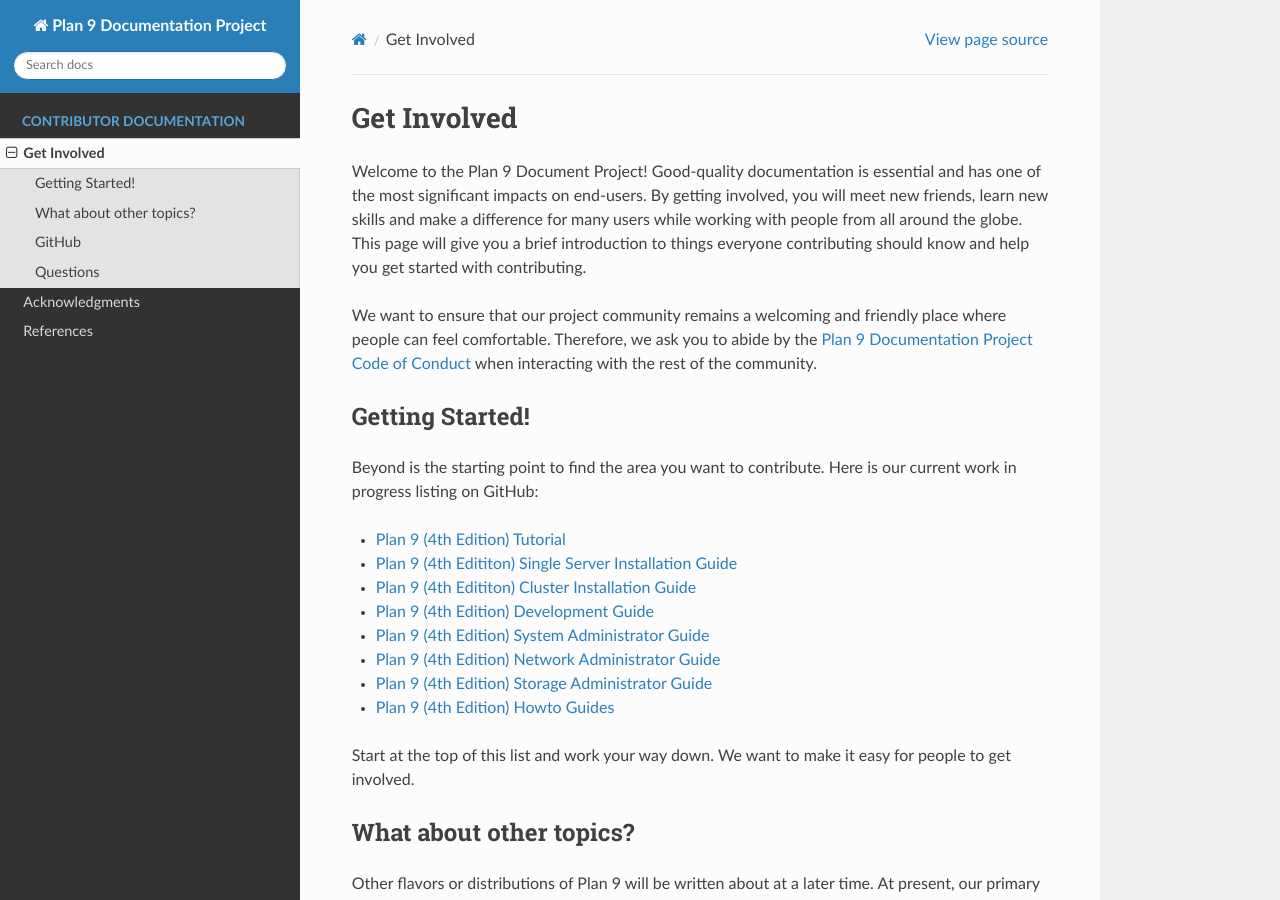
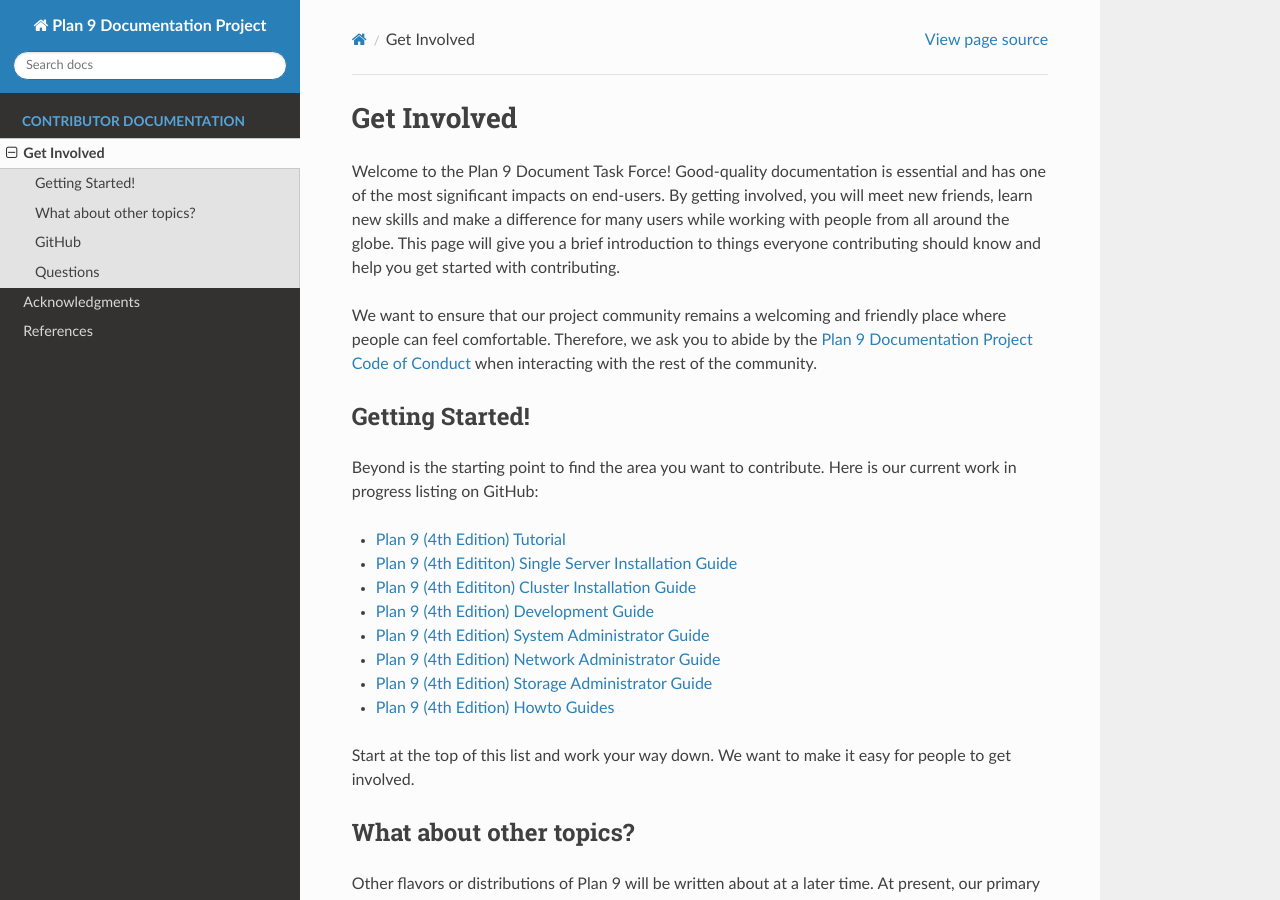
Before and after one commit to tip9ug/plan9-documentation, a Sphinx documentation site: the page built from source/contributor/Get_Involved.md, in a window 1280 px wide and 900 px high. Built offline with Sphinx 7.4.7 and the Read the Docs theme 2.0.0, drawn with Linux system fonts in a browser that asks for light colours.

Commit message:
Update Get_Involved.md

```diff
--- a/source/contributor/Get_Involved.md
+++ b/source/contributor/Get_Involved.md
@@ -1,7 +1,7 @@
 Get Involved
 ============
 
-Welcome to the Plan 9 Document Project! Good-quality documentation is essential and has one of the most significant impacts on end-users. By getting involved, you will meet new friends, learn new skills and make a difference for many users while working with people from all around the globe. This page will give you a brief introduction to things everyone contributing should know and help you get started with contributing.
+Welcome to the Plan 9 Document Task Force! Good-quality documentation is essential and has one of the most significant impacts on end-users. By getting involved, you will meet new friends, learn new skills and make a difference for many users while working with people from all around the globe. This page will give you a brief introduction to things everyone contributing should know and help you get started with contributing.
 
 We want to ensure that our project community remains a welcoming and friendly place where people can feel comfortable. Therefore, we ask you to abide by the [Plan 9 Documentation Project Code of Conduct](../CoC.md) when interacting with the rest of the community.
 
```
